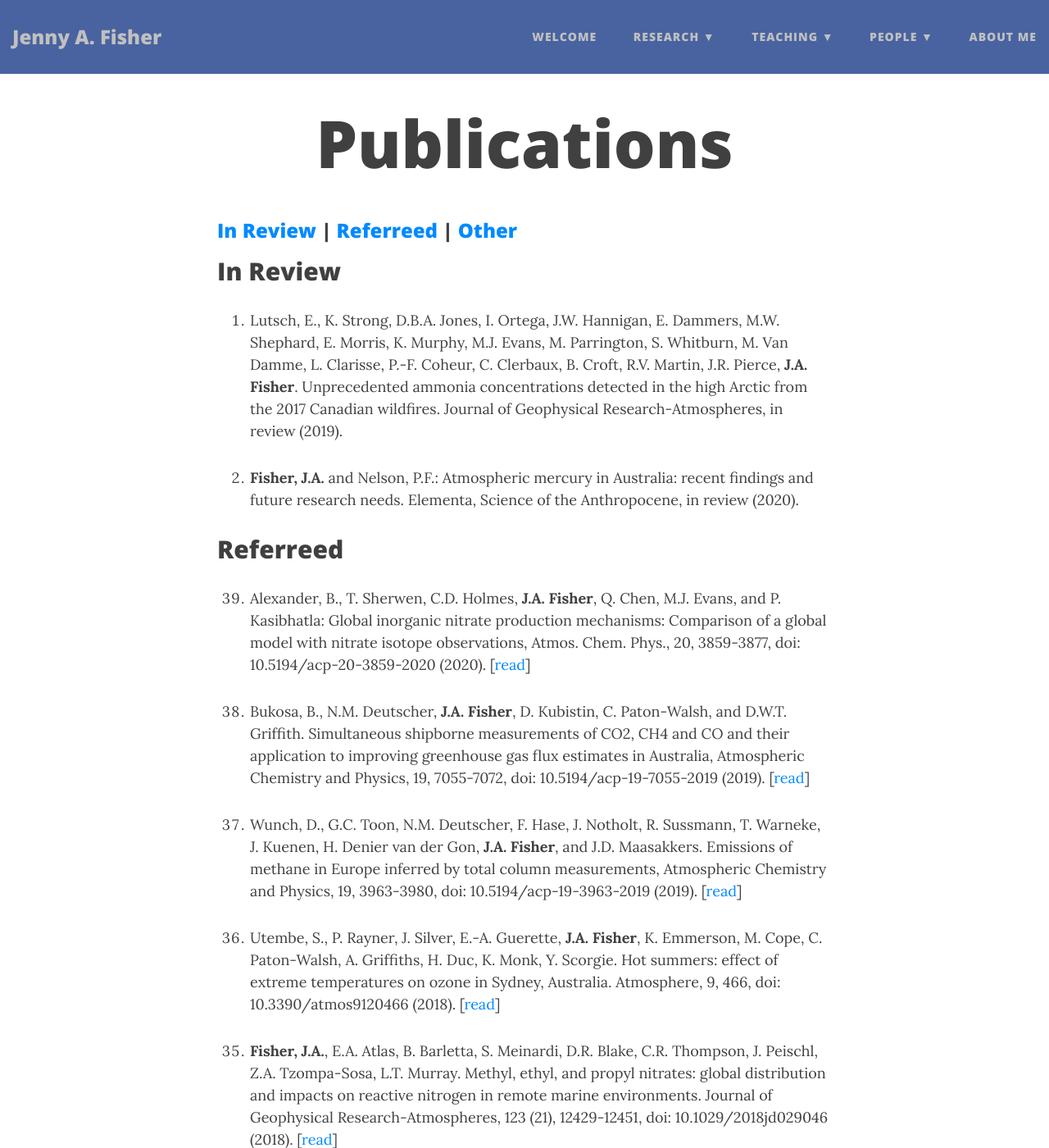
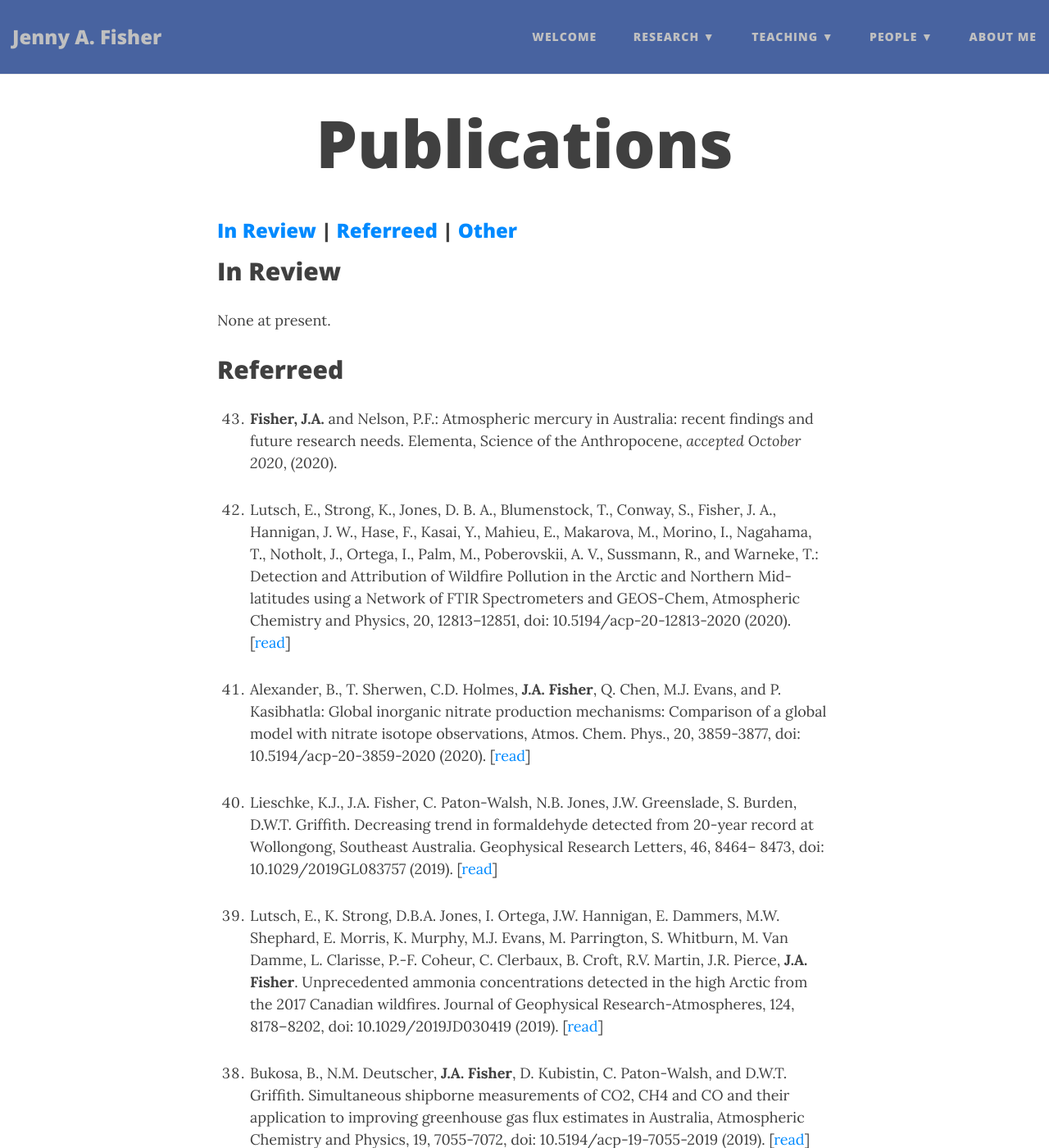
Before and after one commit to jennyfisher/jennyfisher.github.io, a Jekyll site: the page built from publications.md, in a window 1280 px wide and 1400 px high. Shown: the whole window at 82% size. Built offline with Jekyll 4.4.1, drawn with Linux system fonts in a browser that asks for light colours; nearby versions of some CDN libraries.

Commit message:
Update publications.md

```diff
--- a/publications.md
+++ b/publications.md
@@ -7,13 +7,19 @@ title: Publications
 
 ## In Review
 
-1. Lutsch, E., K. Strong, D.B.A. Jones, I. Ortega, J.W. Hannigan, E. Dammers, M.W. Shephard, E. Morris, K. Murphy, M.J. Evans, M. Parrington, S. Whitburn, M. Van Damme, L. Clarisse, P.-F. Coheur, C. Clerbaux, B. Croft, R.V. Martin, J.R. Pierce, **J.A. Fisher**. Unprecedented ammonia concentrations detected in the high Arctic from the 2017 Canadian wildfires. Journal of Geophysical Research-Atmospheres, in review (2019).
-
-2. **Fisher, J.A.** and Nelson, P.F.: Atmospheric mercury in Australia: recent findings and future research needs. Elementa, Science of the Anthropocene, in review (2020).
+None at present.
 
 ## Referreed
 
+1. **Fisher, J.A.** and Nelson, P.F.: Atmospheric mercury in Australia: recent findings and future research needs. Elementa, Science of the Anthropocene, *accepted October 2020*, (2020).
+
+1. Lutsch, E., Strong, K., Jones, D. B. A., Blumenstock, T., Conway, S., Fisher, J. A., Hannigan, J. W., Hase, F., Kasai, Y., Mahieu, E., Makarova, M., Morino, I., Nagahama, T., Notholt, J., Ortega, I., Palm, M., Poberovskii, A. V., Sussmann, R., and Warneke, T.: Detection and Attribution of Wildfire Pollution in the Arctic and Northern Mid-latitudes using a Network of FTIR Spectrometers and GEOS-Chem, Atmospheric Chemistry and Physics, 20, 12813–12851, doi: 10.5194/acp-20-12813-2020 (2020). [[read](https://acp.copernicus.org/articles/20/12813/2020/)]
+
 1. Alexander,  B.,  T. Sherwen,  C.D. Holmes, **J.A. Fisher**,  Q. Chen,  M.J. Evans,  and  P. Kasibhatla: Global  inorganic  nitrate  production  mechanisms:  Comparison  of  a  global  model  with  nitrate  isotope observations, Atmos. Chem. Phys., 20, 3859-3877, doi: 10.5194/acp-20-3859-2020 (2020). [[read](http://dx.doi.org/10.5194/acp-20-3859-2020)]
+
+4.	Lieschke, K.J., J.A. Fisher, C. Paton-Walsh, N.B. Jones, J.W. Greenslade, S. Burden, D.W.T. Griffith. Decreasing trend in formaldehyde detected from 20-year record at Wollongong, Southeast Australia. Geophysical Research Letters, 46, 8464– 8473, doi: 10.1029/2019GL083757 (2019). [[read](https://onlinelibrary.wiley.com/doi/10.1029/2019GL083757)]
+
+1. Lutsch, E., K. Strong, D.B.A. Jones, I. Ortega, J.W. Hannigan, E. Dammers, M.W. Shephard, E. Morris, K. Murphy, M.J. Evans, M. Parrington, S. Whitburn, M. Van Damme, L. Clarisse, P.-F. Coheur, C. Clerbaux, B. Croft, R.V. Martin, J.R. Pierce, **J.A. Fisher**. Unprecedented ammonia concentrations detected in the high Arctic from the 2017 Canadian wildfires. Journal of Geophysical Research-Atmospheres, 124, 8178–8202, doi: 10.1029/2019JD030419 (2019). [[read](https://agupubs.onlinelibrary.wiley.com/doi/abs/10.1029/2019JD030419)]
 
 38.	Bukosa, B., N.M. Deutscher, **J.A. Fisher**, D. Kubistin, C. Paton-Walsh, and D.W.T. Griffith. Simultaneous shipborne measurements of CO2, CH4 and CO and their application to improving greenhouse gas flux estimates in Australia, Atmospheric Chemistry and Physics, 19,  7055-7072,  doi: 10.5194/acp-19-7055-2019 (2019). [[read](http://dx.doi.org/10.5194/acp-19-7055-2019)]
 
```
